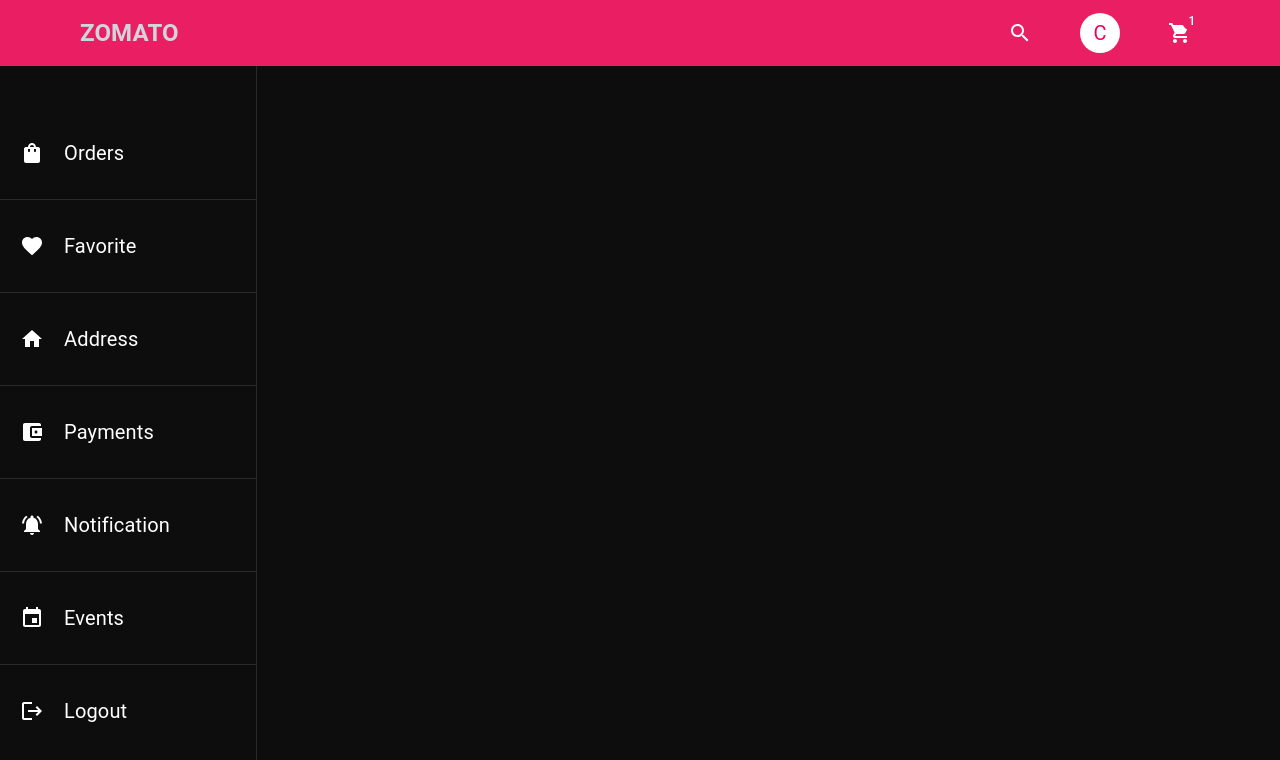
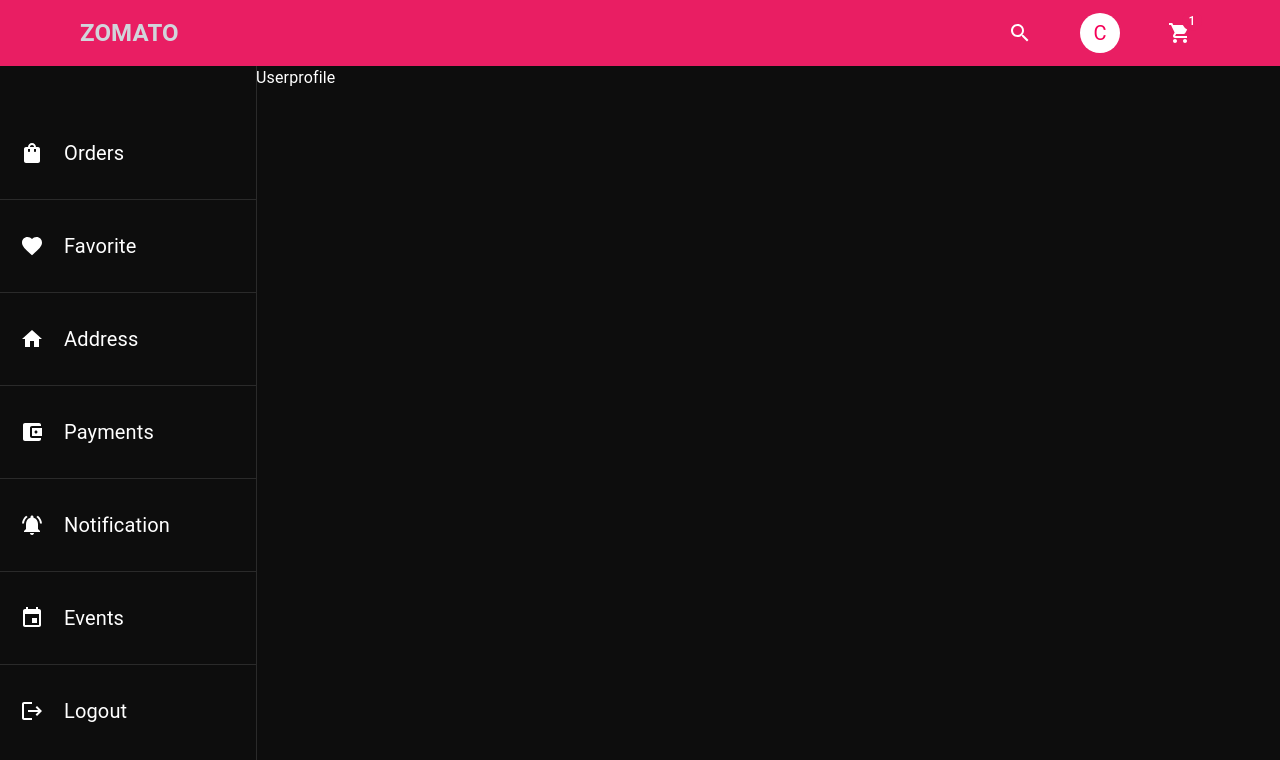
Before and after one commit to Avi5205/zomato-frontend, a React (Create React App) app: page /my-profile in a window 1280 px wide. Shown: the top 760 px of the page. Built offline with nearby package versions, Linux system fonts and the light colour scheme.

Commit message:
added Routes and modifed accordingly

```diff
--- a/package.json
+++ b/package.json
@@ -16,6 +16,7 @@
     "path-browserify": "^1.0.1",
     "react": "^18.3.1",
     "react-dom": "^18.3.1",
+    "react-router-dom": "^6.27.0",
     "react-scripts": "5.0.1",
     "react-slick": "^0.30.2",
     "slick-carousel": "^1.8.1",
--- a/src/App.js
+++ b/src/App.js
@@ -1,22 +1,19 @@
-import { ThemeProvider } from "@emotion/react";
+import {ThemeProvider} from "@emotion/react";
 import "./App.css";
-import { Navbar } from "./component/Navbar/Navbar";
-import { darkTheme } from "./Theme/DarkTheme";
-import { CssBaseline } from "@mui/material";
-import { Home } from "./component/Home/Home";
-import RestaurantDetails from "./component/Restaurants/RestaurantDetails";
-import Cart from "./component/Cart/Cart";
-import Profile from "./component/Profile/Profile";
+import {darkTheme} from "./Theme/DarkTheme";
+import {CssBaseline} from "@mui/material";
+import CustomerRouters from "./Routers/CustomerRouters";
 
 function App() {
   return (
     <ThemeProvider theme={darkTheme}>
       <CssBaseline />
-      <Navbar />
+        {/*<Navbar />*/}
       {/* <Home /> */}
       {/* <RestaurantDetails /> */}
       {/*<Cart />*/}
-        {<Profile/>}
+        {/*  <Profile/>*/}
+        <CustomerRouters/>
     </ThemeProvider>
   );
 }
--- /dev/null
+++ b/src/Routers/CustomerRouters.jsx
@@ -0,0 +1,21 @@
+import React from 'react';
+import {Navbar} from "../component/Navbar/Navbar";
+import {Route, Routes} from "react-router-dom";
+import {Home} from "../component/Home/Home";
+import RestaurantDetails from "../component/Restaurants/RestaurantDetails";
+import Cart from "../component/Cart/Cart";
+import Profile from "../component/Profile/Profile";
+
+const CustomerRouters = () => {
+    return (<div>
+            <Navbar/>
+            <Routes>
+                <Route path="/" element={<Home/>}/>
+                <Route path="/account:register" element={<Home/>}/>
+                <Route path="/restaurant/:city/:title/:id" element={<RestaurantDetails/>}/>
+                <Route path="/cart" element={<Cart/>}/>
+                <Route path="/my-profile/*" element={<Profile/>}/>
+            </Routes>
+        </div>)
+}
+export default CustomerRouters;
--- /dev/null
+++ b/src/component/Profile/Address.jsx
@@ -0,0 +1,8 @@
+import React from 'react';
+
+const Address = () => {
+    return (
+        <div className="Address">UserProfile</div>
+    )
+}
+export default Address;
--- /dev/null
+++ b/src/component/Profile/Events.jsx
@@ -0,0 +1,8 @@
+import React from 'react';
+
+const Events = () => {
+    return (
+        <div className="Events">Events</div>
+    )
+}
+export default Events;
--- /dev/null
+++ b/src/component/Profile/Favorites.jsx
@@ -0,0 +1,8 @@
+import React from 'react';
+
+const Favorites = () => {
+    return (
+        <div>Favorites</div>
+    )
+}
+export default Favorites;
--- /dev/null
+++ b/src/component/Profile/Orders.jsx
@@ -0,0 +1,8 @@
+import React from 'react';
+
+const Orders = () => {
+    return (
+        <div className="Orders">Orders</div>
+    )
+}
+export default Orders;
--- a/src/component/Profile/Profile.jsx
+++ b/src/component/Profile/Profile.jsx
@@ -1,5 +1,11 @@
 import React, {useState} from 'react';
 import {ProfileNavigation} from "./ProfileNavigation";
+import {Route, Routes} from "react-router-dom";
+import UserProfile from "./UserProfile";
+import Orders from "./Orders";
+import Address from "./Address";
+import Events from "./Events";
+import Favorites from "./Favorites";
 
 const Profile = () => {
     const [openSidebar, setOpenSidebar] = useState(false);
@@ -9,7 +15,14 @@
                 <ProfileNavigation open={openSidebar} />
             </div>
             <div className="lg:w-[80%]">
+                <Routes>
+                    <Route path="/" element={<UserProfile/>}/>
+                    <Route path="/orders" element={<Orders/>}/>
+                    <Route path="/address" element={<Address/>}/>
+                    <Route path="/favorites" element={<Favorites/>}/>
+                    <Route path="/events" element={<Events/>}/>
 
+                </Routes>
             </div>
         </div>
     )
--- a/src/component/Profile/ProfileNavigation.jsx
+++ b/src/component/Profile/ProfileNavigation.jsx
@@ -7,6 +7,7 @@
 import EventIcon from "@mui/icons-material/Event";
 import LogoutIcon from "@mui/icons-material/Logout";
 import {Divider, Drawer, useMediaQuery} from "@mui/material";
+import {useNavigate} from "react-router-dom";
 
 
 const menu = [
@@ -22,6 +23,10 @@
 ]
 export const ProfileNavigation = ({open, handleClose}) => {
     const isSmall = useMediaQuery("(max-width: 900px)");
+    const navigate = useNavigate();
+    const handleNavigate = (item) => {
+        navigate(`/my-profile/${item.title.toLowerCase()}`);
+    }
     return (
         <div>
             <Drawer variant={isSmall ? "temporary" : "permanent"} onClose={handleClose} open={isSmall ? open : true}
@@ -29,7 +34,8 @@
                     sx={{zIndex: -1, position: "sticky"}}>
                 <div className="w-[50vw] lg:w-[20vw] h-[100vh] flex flex-col justify-center text-xl gap-8 pt-16">
                     {menu.map((item, i) => <>
-                        <div className='px-5 flex items-center space-x-5 cursor-pointer'>
+                        <div onClick={() => handleNavigate(item)}
+                             className='px-5 flex items-center space-x-5 cursor-pointer'>
                             {item.icon}
                             <span>{item.title}</span>
                         </div>
--- /dev/null
+++ b/src/component/Profile/UserProfile.jsx
@@ -0,0 +1,8 @@
+import React from 'react';
+
+const UserProfile = () => {
+    return (
+        <div className="profile">Userprofile</div>
+    )
+}
+export default UserProfile;
--- a/src/index.js
+++ b/src/index.js
@@ -3,11 +3,14 @@
 import './index.css';
 import App from './App';
 import reportWebVitals from './reportWebVitals';
+import {BrowserRouter} from "react-router-dom";
 
 const root = ReactDOM.createRoot(document.getElementById('root'));
 root.render(
   <React.StrictMode>
-    <App />
+      <BrowserRouter>
+          <App/>
+      </BrowserRouter>
   </React.StrictMode>
 );
 
```
Also changed, not shown: 1 other file (tests, documents, lock files or other folders).
